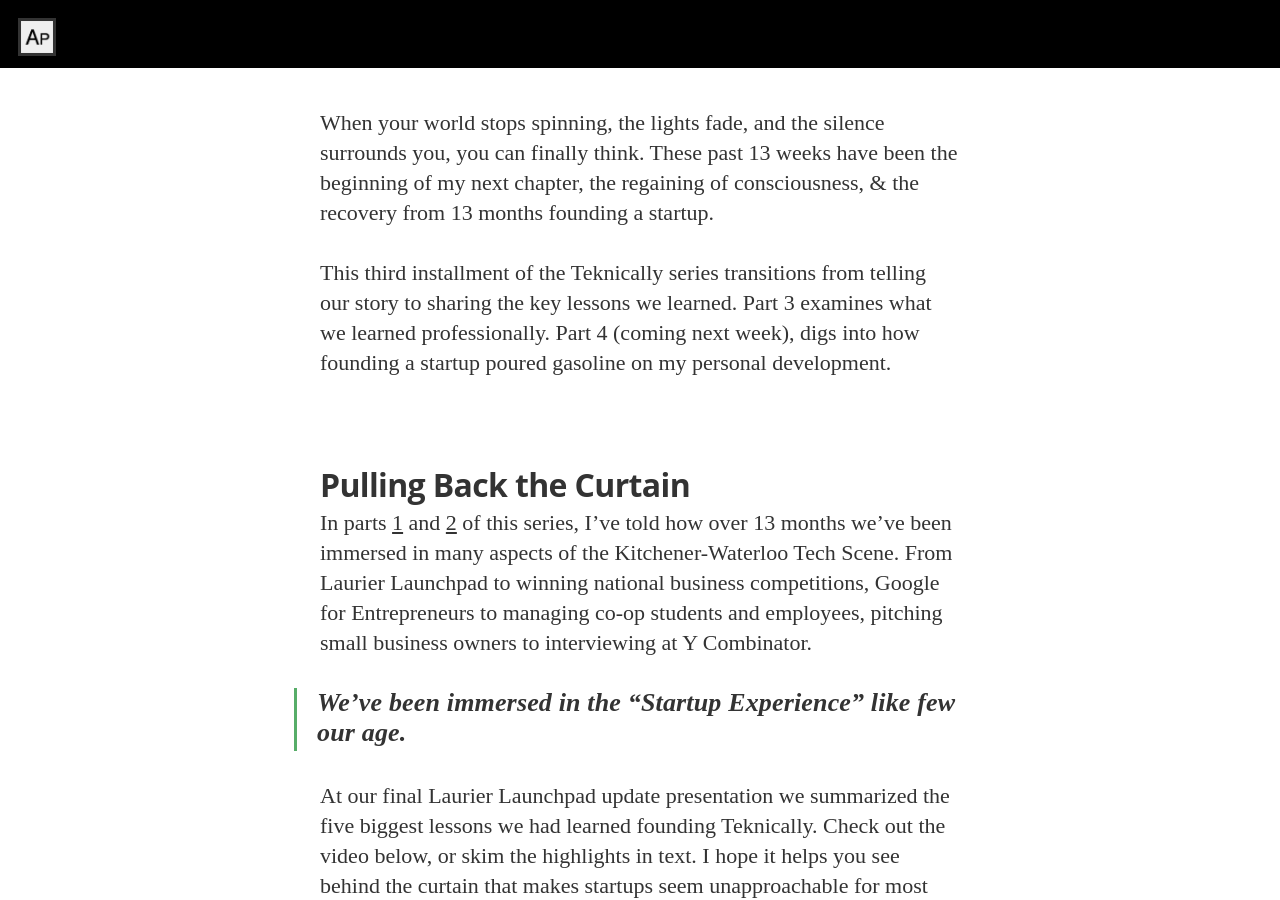
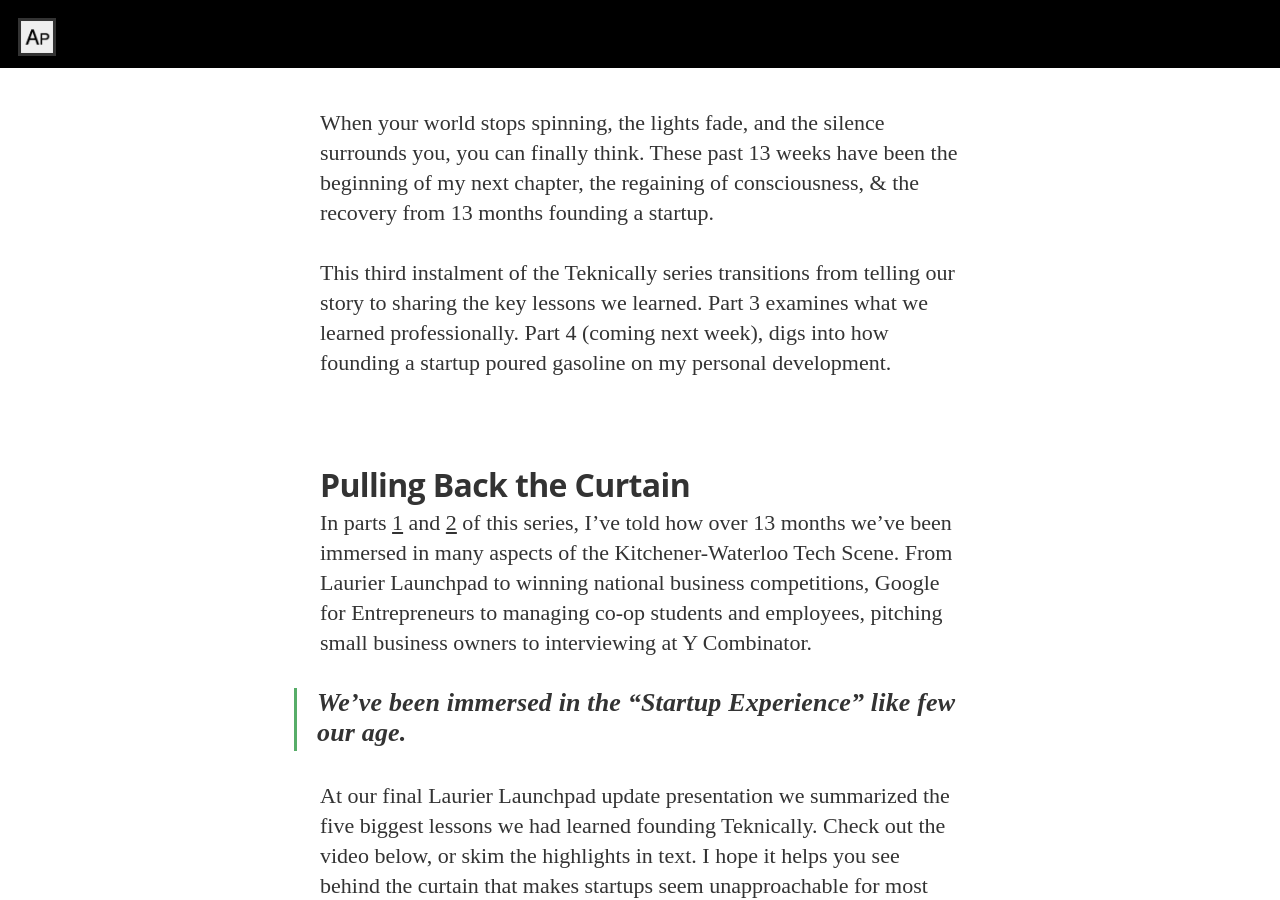
Before and after one commit to adrwxyz/classic.adrw.xyz, a Jekyll site: the page built from _posts/2015-03-19-lessons-from-behind-the-curtain.md, in a window 1280 px wide and 900 px high, scrolled down 832 px. Built offline with Jekyll 4.4.1, drawn with Linux system fonts in a browser that asks for light colours; nearby versions of some CDN libraries; some web fonts are replaced; Markdown is read by kramdown in place of the engine named in the settings.

```diff
--- a/_posts/2015-03-19-lessons-from-behind-the-curtain.md
+++ b/_posts/2015-03-19-lessons-from-behind-the-curtain.md
@@ -9,7 +9,7 @@
 
 When your world stops spinning, the lights fade, and the silence surrounds you, you can finally think. These past 13 weeks have been the beginning of my next chapter, the regaining of consciousness, & the recovery from 13 months founding a startup.
 
-This third installment of the Teknically series transitions from telling our story to sharing the key lessons we learned. Part 3 examines what we learned professionally. Part 4 (coming next week), digs into how founding a startup poured gasoline on my personal development.
+This third instalment of the Teknically series transitions from telling our story to sharing the key lessons we learned. Part 3 examines what we learned professionally. Part 4 (coming next week), digs into how founding a startup poured gasoline on my personal development.
 
 
 <h2>Pulling Back the Curtain</h2>
```
Also changed, not shown: _posts/2014-12-24-the-dream-fades.md (+1 -1 lines).
